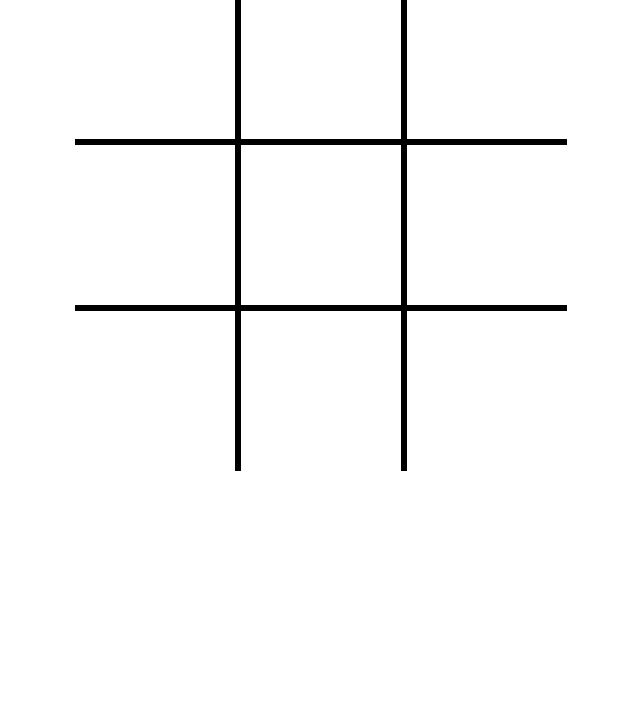
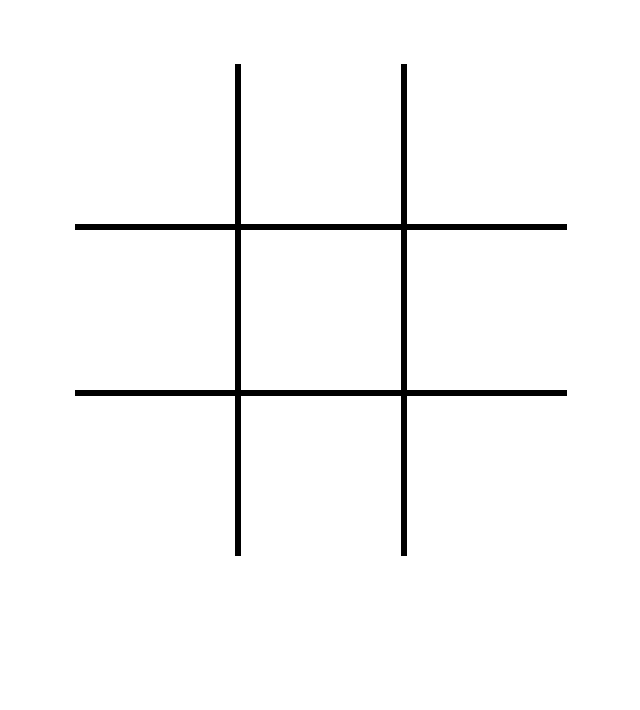
Before and after one commit to torbitj/tic-tac-toe, a plain HTML site: page index.html in a window 1280 px wide. Shown: the part 90-800 px from the top of the page, without its empty margins (319-959 px from the left). Drawn offline with Linux system fonts and the light colour scheme.

Commit message:
Update board to be in center of the screen

```diff
--- a/assets/style/styles.css
+++ b/assets/style/styles.css
@@ -5,10 +5,12 @@
 }
 /* Elements */
 body {
+  height: 100vh;
   display: grid;
   grid-template-columns: 1fr 6fr 1fr;
   grid-template-areas:
   ". main .";
+  align-items: center;
 }
 
 main {
@@ -16,7 +18,16 @@ main {
   display: grid;
   justify-content: center;
   align-items: center;
-  row-gap: 2em;
+  grid-template-rows: 1fr 5fr 1fr;
+  row-gap: 3em;
+  grid-template-areas:
+  "."
+  "section"
+  ".";
+}
+
+section {
+  grid-area: section;
 }
 
 figure {
```
